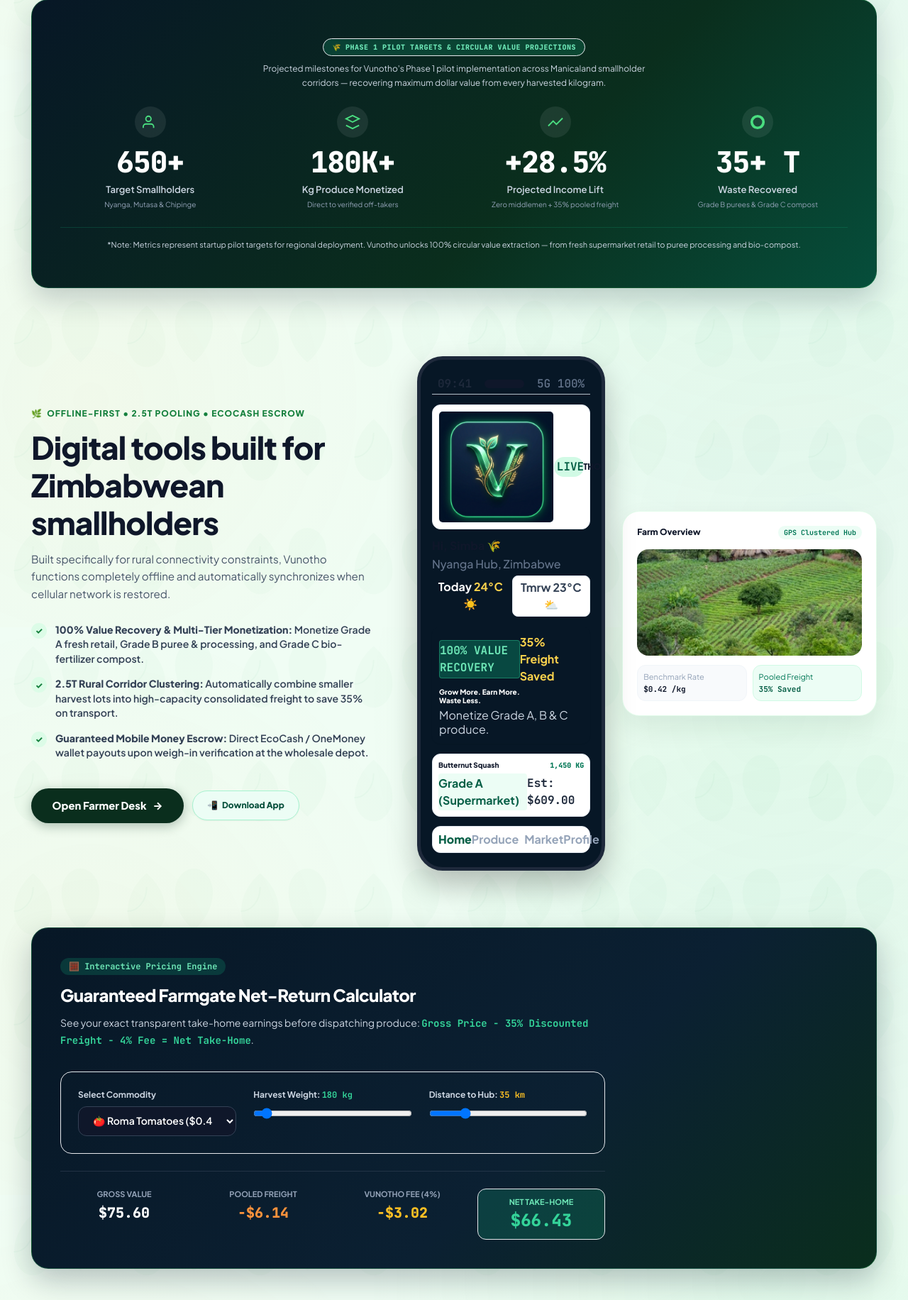
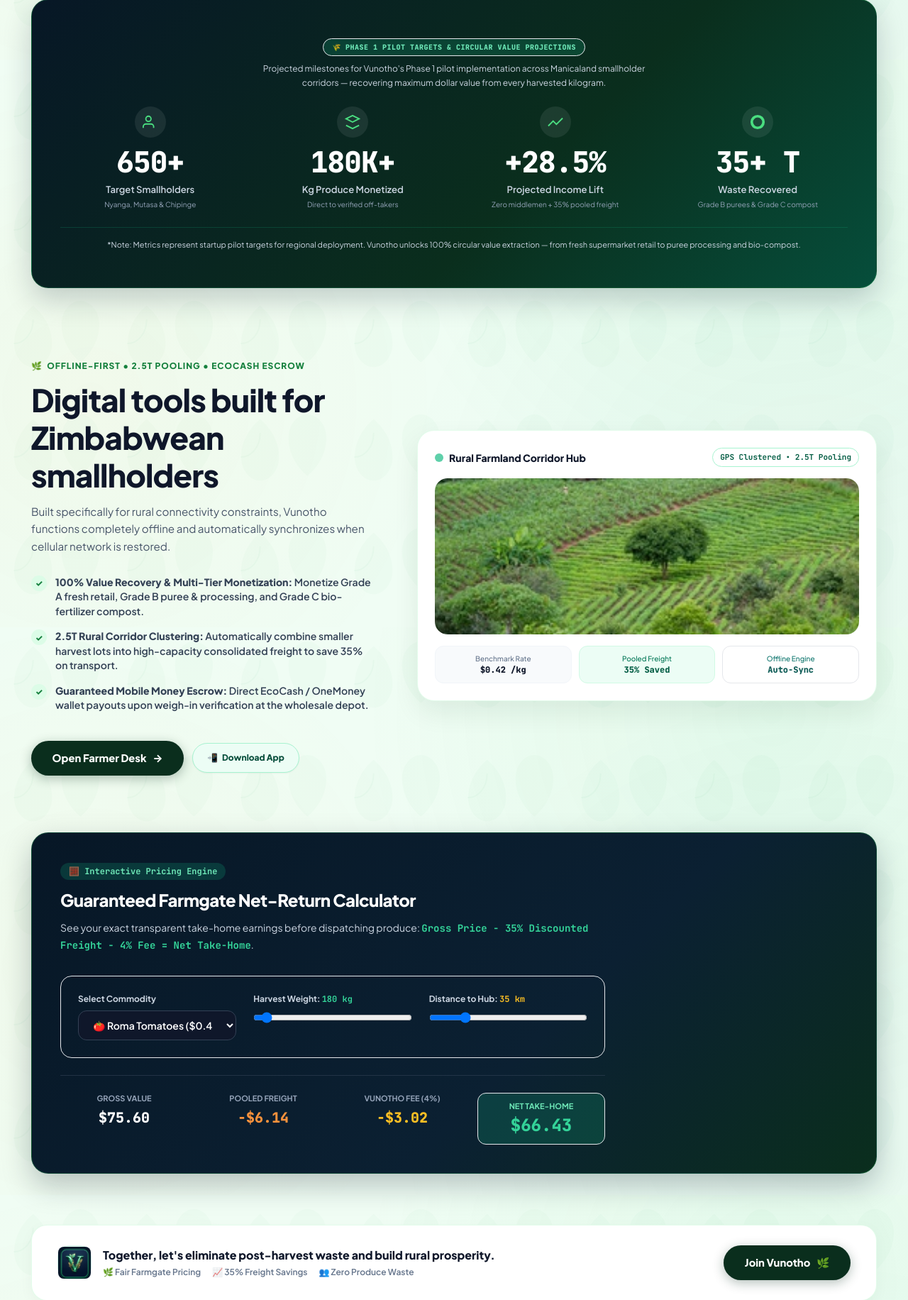
Before and after one commit to theteqmaster-cyber/vunotho, a PHP site: page / in a window 1280 px wide. Shown: the part 1516-3348 px from the top of the page at 71% size. Run offline with PHP 8.4, Linux system fonts and the light colour scheme; data that the repository does not hold is empty; some libraries are stand-ins or nearby versions.

Commit message:
style: declutter technology section on landing page by replacing cramped mockup with clean farmland corridor showcase

```diff
--- a/css/landing_page.css
+++ b/css/landing_page.css
@@ -566,42 +566,23 @@
   margin-top: 1px;
 }
 
-/* Phone Mockup + Farmland Tablet Card */
-.vn-tech-media-grid {
-  display: grid;
-  grid-template-columns: 0.85fr 1.15fr;
-  gap: 1.5rem;
-  align-items: center;
-}
-
-.vn-phone-mockup-frame {
-  background: #071726;
-  border: 5px solid #1E293B;
-  border-radius: 36px;
-  padding: 1.25rem 1rem;
-  color: #FFFFFF;
-  box-shadow: 0 20px 40px rgba(0, 0, 0, 0.25);
-  display: flex;
-  flex-direction: column;
-  gap: 0.85rem;
-}
-
+/* Farmland Overview Card */
 .vn-tablet-overview-card {
   background: #FFFFFF;
   border: 1px solid var(--vn-border-subtle);
   border-radius: 24px;
-  padding: 1.25rem;
+  padding: 1.5rem;
   box-shadow: 0 16px 36px rgba(10, 46, 25, 0.08);
   display: flex;
   flex-direction: column;
-  gap: 0.85rem;
+  gap: 1rem;
 }
 
 .vn-farmland-thumb {
   width: 100%;
-  height: 150px;
+  height: 220px;
   object-fit: cover;
-  border-radius: 16px;
+  border-radius: 18px;
   display: block;
 }
 
--- a/index.php
+++ b/index.php
@@ -443,100 +443,44 @@ $pageTitle = 'Vunotho — Eliminate Middlemen. Secure Your Real Harvest Value.';
             </div>
           </div>
 
-          <!-- Right Column: Multi-Device Showcase (Authentic Flutter Mobile Preview) -->
+          <!-- Right Column: Clean Farmland & Corridor Hub Showcase -->
           <div>
-            <div class="vn-tech-media-grid">
-
-              <!-- Authentic Flutter Smartphone Mockup Preview -->
-              <div class="vn-phone-mockup-frame bg-[#F6F8F5] border-[6px] border-slate-900 rounded-[38px] p-3 text-slate-900 shadow-2xl relative overflow-hidden flex flex-col gap-2.5">
-
-                <!-- Notch / Mobile Status Bar -->
-                <div class="flex justify-between items-center px-2 py-0.5 text-[9px] font-mono text-slate-500 border-b border-slate-200/80">
-                  <span class="font-bold text-slate-800">09:41</span>
-                  <div class="w-14 h-3 bg-slate-900 rounded-full mx-auto"></div>
-                  <span>5G 100%</span>
+            <div class="vn-tablet-overview-card">
+              <div class="flex justify-between items-center">
+                <div class="flex items-center gap-2">
+                  <span class="w-3 h-3 rounded-full bg-emerald-500 animate-pulse"></span>
+                  <span class="font-extrabold text-sm text-slate-900">Rural Farmland Corridor Hub</span>
                 </div>
-
-                <!-- Flutter App Header -->
-                <div class="flex justify-between items-center bg-white p-2 rounded-xl border border-slate-200 shadow-sm">
-                  <div class="flex items-center gap-1.5">
-                    <img src="/images/vunotho_logo.png" class="w-5 h-5 rounded-md object-contain border border-slate-100" alt="Vunotho" />
-                    <span class="font-extrabold text-xs text-slate-900 tracking-tight">VUNOTHO</span>
-                  </div>
-                  <span class="px-1.5 py-0.5 rounded-full bg-emerald-100 text-emerald-800 text-[8.5px] font-bold font-mono flex items-center gap-1">
-                    <span class="w-1.5 h-1.5 rounded-full bg-emerald-600 animate-pulse"></span> LIVE
-                  </span>
-                </div>
-
-                <!-- Greeting & Weather Strip -->
-                <div class="px-1 space-y-1">
-                  <div class="text-[12px] font-black text-slate-900 leading-tight">Hi, Simba 🌾</div>
-                  <div class="text-[9px] text-slate-500 font-medium">Nyanga Hub, Zimbabwe</div>
-
-                  <div class="flex gap-1 pt-1 overflow-hidden">
-                    <div class="flex-1 p-1 rounded-lg bg-emerald-900 text-white text-[8.5px] font-bold text-center">
-                      Today <span class="text-amber-300">24°C ☀️</span>
-                    </div>
-                    <div class="flex-1 p-1 rounded-lg bg-white border border-slate-200 text-slate-700 text-[8.5px] font-bold text-center">
-                      Tmrw <span class="text-blue-500">23°C ⛅</span>
-                    </div>
-                  </div>
-                </div>
-
-                <!-- Botanical Net Return Hero Banner -->
-                <div class="p-2.5 rounded-xl bg-gradient-to-r from-[#071726] via-[#0A2E1D] to-[#064E3B] text-white space-y-1 shadow-sm">
-                  <div class="flex justify-between items-center text-[7.5px] font-bold">
-                    <span class="px-1.5 py-0.5 rounded bg-emerald-500/30 text-emerald-300 border border-emerald-400/40 font-mono">100% VALUE RECOVERY</span>
-                    <span class="text-amber-300">35% Freight Saved</span>
-                  </div>
-                  <div class="text-[10px] font-black leading-tight pt-0.5">Grow More. Earn More.<br />Waste Less.</div>
-                  <div class="text-[7.5px] text-slate-300 leading-tight">Monetize Grade A, B & C produce.</div>
-                </div>
-
-                <!-- Harvest Batch Item Card -->
-                <div class="p-2 rounded-xl bg-white border border-slate-200 shadow-sm space-y-1">
-                  <div class="flex justify-between items-center text-[10px]">
-                    <div class="font-extrabold text-slate-900">Butternut Squash</div>
-                    <span class="text-emerald-700 font-extrabold font-mono text-[9px]">1,450 KG</span>
-                  </div>
-                  <div class="flex justify-between items-center text-[8.5px] text-slate-500">
-                    <span class="px-1 py-0.5 rounded bg-emerald-50 text-emerald-800 font-bold">Grade A (Supermarket)</span>
-                    <span class="font-mono text-slate-800 font-bold">Est: $609.00</span>
-                  </div>
-                </div>
-
-                <!-- Bottom App Bar with Centered FAB -->
-                <div class="bg-white px-2 py-1.5 rounded-xl border border-slate-200 flex justify-between items-center text-[8px] text-slate-400 font-bold relative mt-auto">
-                  <span class="text-emerald-800 font-extrabold">Home</span>
-                  <span>Produce</span>
-                  <div class="w-6 h-6 rounded-full bg-emerald-800 text-white flex items-center justify-center font-bold text-xs shadow-md mx-auto -mt-3">+</div>
-                  <span>Market</span>
-                  <span>Profile</span>
-                </div>
-
+                <span class="text-[11px] font-mono text-emerald-800 bg-emerald-100/80 px-2.5 py-1 rounded-full font-bold border border-emerald-200">
+                  GPS Clustered • 2.5T Pooling
+                </span>
               </div>
 
-              <!-- Farmland Overview Tablet Card -->
-              <div class="vn-tablet-overview-card">
-                <div class="flex justify-between items-center">
-                  <span class="font-extrabold text-xs text-slate-900">Farm Overview</span>
-                  <span class="text-[10px] font-mono text-emerald-700 bg-emerald-50 px-2 py-0.5 rounded-full font-bold">GPS Clustered Hub</span>
-                </div>
-
-                <img src="/images/farmland.png" alt="Farmland corridor overview" class="vn-farmland-thumb" />
-
-                <div class="grid grid-cols-2 gap-2 text-[11px]">
-                  <div class="p-2 rounded-xl bg-slate-50 border border-slate-100">
-                    <span class="text-slate-400 block text-[9.5px]">Benchmark Rate</span>
-                    <strong class="text-slate-900 font-mono">$0.42 /kg</strong>
+              <div class="relative rounded-2xl overflow-hidden shadow-inner group">
+                <img src="/images/farmland.png" alt="Farmland corridor overview" class="vn-farmland-thumb group-hover:scale-105 transition-transform duration-500" />
+                <div class="absolute bottom-3 left-3 right-3 bg-slate-900/85 backdrop-blur-md px-3 py-2 rounded-xl text-white flex items-center justify-between text-xs">
+                  <div class="flex items-center gap-2">
+                    <span class="text-emerald-400">📍</span>
+                    <span class="font-bold">Nyanga / Mutasa Corridor ➔ Harare Central</span>
                   </div>
-                  <div class="p-2 rounded-xl bg-emerald-50 border border-emerald-100">
-                    <span class="text-emerald-700 block text-[9.5px]">Pooled Freight</span>
-                    <strong class="text-emerald-800 font-mono">35% Saved</strong>
-                  </div>
+                  <span class="font-mono text-emerald-300 text-[11px] font-bold">● Active Route</span>
                 </div>
               </div>
 
+              <div class="grid grid-cols-3 gap-2.5 text-[11px]">
+                <div class="p-2.5 rounded-xl bg-slate-50 border border-slate-100 text-center">
+                  <span class="text-slate-500 block text-[10px] font-medium">Benchmark Rate</span>
+                  <strong class="text-slate-900 font-mono text-xs font-black">$0.42 /kg</strong>
+                </div>
+                <div class="p-2.5 rounded-xl bg-emerald-50 border border-emerald-100 text-center">
+                  <span class="text-emerald-700 block text-[10px] font-medium">Pooled Freight</span>
+                  <strong class="text-emerald-800 font-mono text-xs font-black">35% Saved</strong>
+                </div>
+                <div class="p-2.5 rounded-xl bg-teal-50 border border-teal-100 text-center">
+                  <span class="text-teal-700 block text-[10px] font-medium">Offline Engine</span>
+                  <strong class="text-teal-800 font-mono text-xs font-black">Auto-Sync</strong>
+                </div>
+              </div>
             </div>
           </div>
 
```
